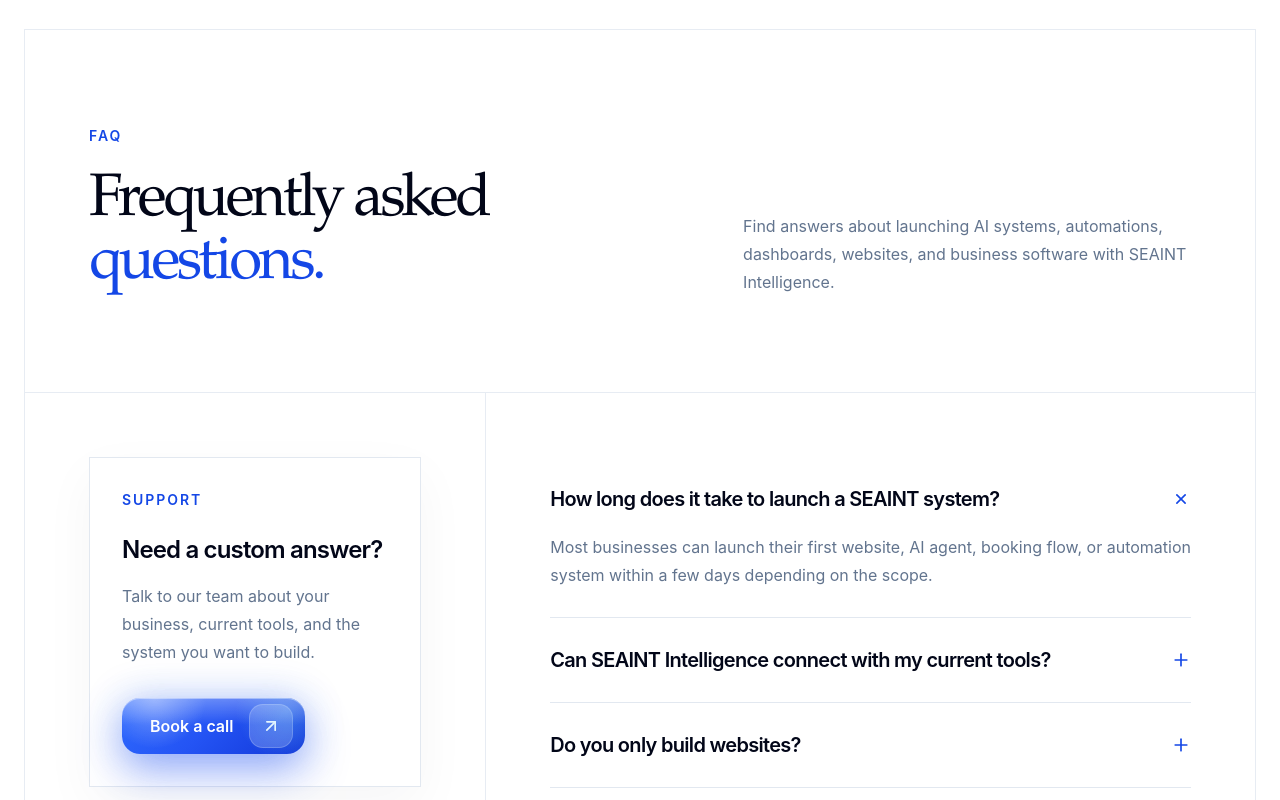
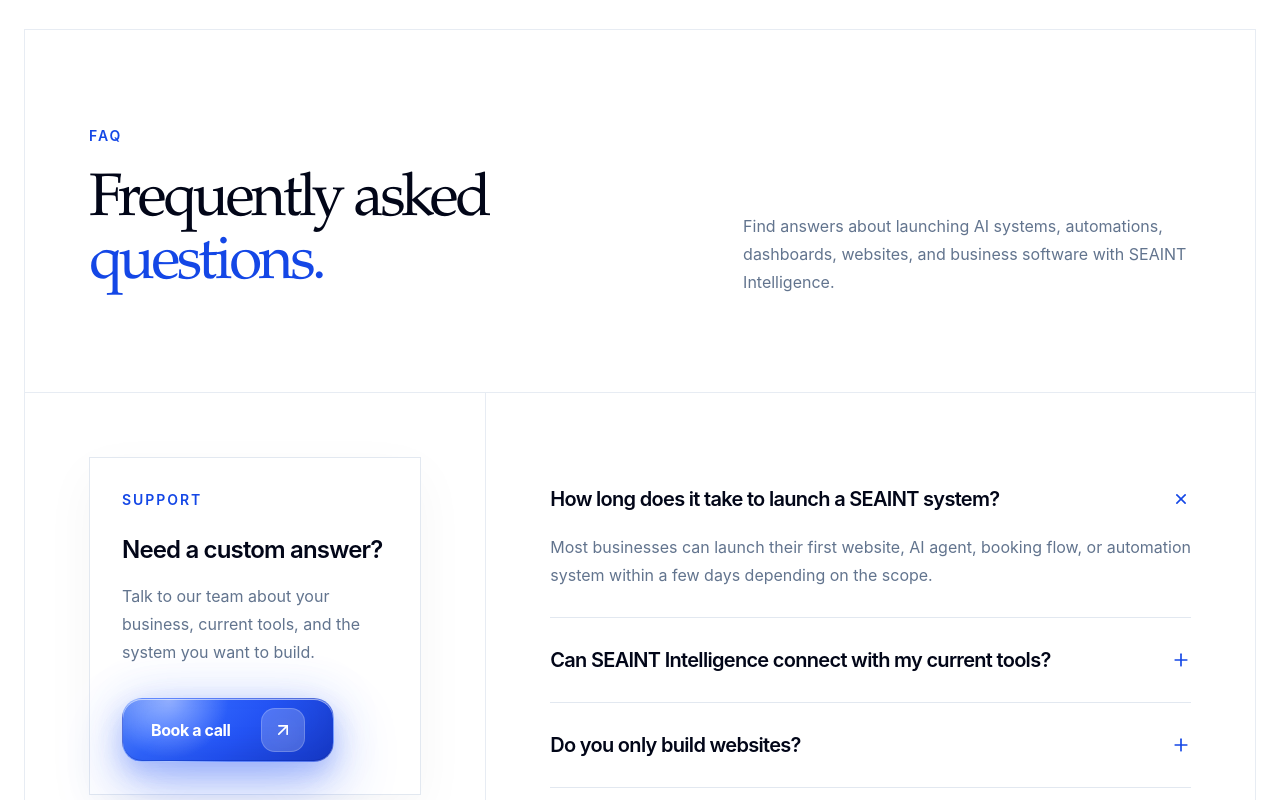
Before and after one commit to seaintCO/seaintintelligence-, a Next.js app: page /company in a window 1280 px wide. Shown: the part 2000-2800 px from the top of the page. Built offline with nearby package versions, Linux system fonts and the light colour scheme.

Commit message:
Upgrade SEAINT enterprise button and interaction system

```diff
--- a/app/globals.css
+++ b/app/globals.css
@@ -273,3 +273,376 @@
 .systems-tomorrow-headline.reveal-soft {
   animation: none !important;
 }
+
+/* =========================================================
+   SEAINT DESIGN SYSTEM V2
+   Premium enterprise buttons and interactions
+   ========================================================= */
+
+.seaint-btn {
+  --seaint-radius: 20px;
+  --seaint-transition: 420ms cubic-bezier(0.22, 1, 0.36, 1);
+
+  position: relative;
+  isolation: isolate;
+  overflow: hidden;
+
+  display: inline-flex;
+  min-height: 64px;
+  align-items: center;
+  justify-content: center;
+  gap: 14px;
+
+  padding: 0 28px;
+  border-radius: var(--seaint-radius);
+
+  font-size: 1rem;
+  font-weight: 700;
+  line-height: 1;
+  letter-spacing: -0.025em;
+  text-align: center;
+  text-decoration: none;
+
+  cursor: pointer;
+  user-select: none;
+  -webkit-tap-highlight-color: transparent;
+
+  transition:
+    transform var(--seaint-transition),
+    box-shadow var(--seaint-transition),
+    border-color var(--seaint-transition),
+    background var(--seaint-transition),
+    color var(--seaint-transition);
+}
+
+.seaint-btn::before {
+  position: absolute;
+  inset: -2px;
+  z-index: -2;
+  content: "";
+
+  border-radius: calc(var(--seaint-radius) + 2px);
+
+  opacity: 0;
+  background:
+    conic-gradient(
+      from 180deg,
+      transparent 0deg,
+      rgba(96, 165, 250, 0.72) 55deg,
+      rgba(255, 255, 255, 0.92) 92deg,
+      rgba(59, 130, 246, 0.76) 130deg,
+      transparent 190deg,
+      transparent 360deg
+    );
+
+  filter: blur(2px);
+  transition:
+    opacity var(--seaint-transition),
+    transform 900ms cubic-bezier(0.22, 1, 0.36, 1);
+}
+
+.seaint-btn::after {
+  position: absolute;
+  top: -80%;
+  left: -45%;
+  z-index: -1;
+
+  width: 42%;
+  height: 260%;
+  content: "";
+
+  opacity: 0.54;
+  background:
+    linear-gradient(
+      105deg,
+      transparent,
+      rgba(255, 255, 255, 0.05) 20%,
+      rgba(255, 255, 255, 0.68) 48%,
+      rgba(255, 255, 255, 0.08) 75%,
+      transparent
+    );
+
+  transform: rotate(18deg) translateX(-180%);
+  transition:
+    transform 900ms cubic-bezier(0.22, 1, 0.36, 1),
+    opacity var(--seaint-transition);
+}
+
+.seaint-btn:hover {
+  transform: translateY(-4px) scale(1.012);
+}
+
+.seaint-btn:hover::before {
+  opacity: 0.75;
+  transform: rotate(14deg);
+}
+
+.seaint-btn:hover::after {
+  opacity: 0.82;
+  transform: rotate(18deg) translateX(440%);
+}
+
+.seaint-btn:active {
+  transform: translateY(0) scale(0.975);
+  transition-duration: 110ms;
+}
+
+.seaint-btn:focus-visible {
+  outline: none;
+  box-shadow:
+    0 0 0 4px rgba(255, 255, 255, 0.95),
+    0 0 0 7px rgba(37, 99, 235, 0.34),
+    0 24px 65px rgba(37, 99, 235, 0.28);
+}
+
+/* Primary button */
+
+.seaint-btn-primary {
+  border: 1px solid rgba(255, 255, 255, 0.24);
+
+  color: #ffffff;
+
+  background:
+    radial-gradient(
+      circle at 22% 0%,
+      rgba(255, 255, 255, 0.44),
+      transparent 34%
+    ),
+    linear-gradient(
+      135deg,
+      #5d8cff 0%,
+      #3268ff 27%,
+      #2454f4 56%,
+      #173ac6 100%
+    );
+
+  box-shadow:
+    inset 0 1px 0 rgba(255, 255, 255, 0.58),
+    inset 0 -1px 0 rgba(0, 20, 120, 0.22),
+    inset 0 -12px 24px rgba(0, 34, 160, 0.13),
+    0 12px 25px rgba(37, 84, 244, 0.22),
+    0 25px 65px rgba(37, 84, 244, 0.33),
+    0 0 48px rgba(72, 118, 255, 0.17);
+}
+
+.seaint-btn-primary:hover {
+  box-shadow:
+    inset 0 1px 0 rgba(255, 255, 255, 0.72),
+    inset 0 -1px 0 rgba(0, 20, 120, 0.2),
+    inset 0 -14px 28px rgba(0, 34, 160, 0.12),
+    0 14px 28px rgba(37, 84, 244, 0.25),
+    0 32px 82px rgba(37, 84, 244, 0.42),
+    0 0 70px rgba(72, 118, 255, 0.26);
+}
+
+/* Secondary glass button */
+
+.seaint-btn-secondary {
+  border: 1px solid rgba(191, 219, 254, 0.92);
+
+  color: #07185b;
+
+  background:
+    radial-gradient(
+      circle at 25% 0%,
+      rgba(255, 255, 255, 1),
+      transparent 45%
+    ),
+    linear-gradient(
+      145deg,
+      rgba(255, 255, 255, 0.96),
+      rgba(244, 248, 255, 0.88)
+    );
+
+  box-shadow:
+    inset 0 1px 0 rgba(255, 255, 255, 1),
+    inset 0 -1px 0 rgba(148, 163, 184, 0.12),
+    inset 0 -10px 24px rgba(219, 234, 254, 0.2),
+    0 12px 28px rgba(15, 23, 42, 0.05),
+    0 24px 64px rgba(37, 99, 235, 0.12);
+
+  backdrop-filter: blur(22px);
+}
+
+.seaint-btn-secondary::before {
+  background:
+    conic-gradient(
+      from 180deg,
+      transparent 0deg,
+      rgba(147, 197, 253, 0.7) 58deg,
+      rgba(255, 255, 255, 1) 90deg,
+      rgba(96, 165, 250, 0.65) 135deg,
+      transparent 195deg,
+      transparent 360deg
+    );
+}
+
+.seaint-btn-secondary:hover {
+  border-color: rgba(96, 165, 250, 0.64);
+  color: #1743c7;
+
+  background:
+    radial-gradient(
+      circle at 25% 0%,
+      rgba(255, 255, 255, 1),
+      transparent 46%
+    ),
+    linear-gradient(
+      145deg,
+      #ffffff,
+      #eff6ff
+    );
+
+  box-shadow:
+    inset 0 1px 0 rgba(255, 255, 255, 1),
+    inset 0 -1px 0 rgba(59, 130, 246, 0.12),
+    inset 0 -12px 28px rgba(219, 234, 254, 0.26),
+    0 14px 32px rgba(15, 23, 42, 0.06),
+    0 30px 76px rgba(37, 99, 235, 0.19);
+}
+
+/* Button icon */
+
+.seaint-btn svg {
+  flex: 0 0 auto;
+  transition:
+    transform var(--seaint-transition),
+    filter var(--seaint-transition);
+}
+
+.seaint-btn:hover svg {
+  transform: translate(3px, -3px);
+}
+
+.seaint-btn-primary svg {
+  filter: drop-shadow(0 4px 9px rgba(255, 255, 255, 0.22));
+}
+
+.seaint-btn-icon {
+  display: inline-flex;
+  height: 48px;
+  width: 48px;
+  flex: 0 0 auto;
+  align-items: center;
+  justify-content: center;
+
+  border-radius: 15px;
+  border: 1px solid rgba(255, 255, 255, 0.25);
+
+  background: rgba(255, 255, 255, 0.14);
+
+  box-shadow:
+    inset 0 1px 0 rgba(255, 255, 255, 0.32),
+    0 10px 24px rgba(0, 28, 138, 0.13);
+
+  backdrop-filter: blur(14px);
+
+  transition:
+    transform var(--seaint-transition),
+    background var(--seaint-transition),
+    box-shadow var(--seaint-transition);
+}
+
+.seaint-btn:hover .seaint-btn-icon {
+  transform: translateX(3px);
+  background: rgba(255, 255, 255, 0.21);
+  box-shadow:
+    inset 0 1px 0 rgba(255, 255, 255, 0.44),
+    0 14px 30px rgba(0, 28, 138, 0.2);
+}
+
+.seaint-btn-secondary .seaint-btn-icon {
+  border-color: rgba(203, 213, 225, 0.76);
+  color: #07185b;
+  background: rgba(255, 255, 255, 0.92);
+  box-shadow:
+    inset 0 1px 0 rgba(255, 255, 255, 1),
+    0 10px 28px rgba(37, 99, 235, 0.09);
+}
+
+/* Existing SEAINT button classes inherit V2 styling */
+
+.holo-primary {
+  border: 1px solid rgba(255, 255, 255, 0.24) !important;
+
+  background:
+    radial-gradient(
+      circle at 22% 0%,
+      rgba(255, 255, 255, 0.42),
+      transparent 34%
+    ),
+    linear-gradient(
+      135deg,
+      #5d8cff,
+      #3268ff 28%,
+      #2454f4 58%,
+      #173ac6
+    ) !important;
+
+  box-shadow:
+    inset 0 1px 0 rgba(255, 255, 255, 0.56),
+    inset 0 -12px 24px rgba(0, 34, 160, 0.13),
+    0 24px 65px rgba(37, 84, 244, 0.33) !important;
+
+  transition:
+    transform 420ms cubic-bezier(0.22, 1, 0.36, 1),
+    box-shadow 420ms cubic-bezier(0.22, 1, 0.36, 1) !important;
+}
+
+.holo-primary:hover {
+  transform: translateY(-4px) scale(1.012);
+  box-shadow:
+    inset 0 1px 0 rgba(255, 255, 255, 0.7),
+    inset 0 -14px 28px rgba(0, 34, 160, 0.12),
+    0 32px 82px rgba(37, 84, 244, 0.42) !important;
+}
+
+.holo-secondary {
+  border: 1px solid rgba(191, 219, 254, 0.9) !important;
+
+  color: #07185b !important;
+
+  background:
+    radial-gradient(
+      circle at 25% 0%,
+      rgba(255, 255, 255, 1),
+      transparent 45%
+    ),
+    linear-gradient(
+      145deg,
+      rgba(255, 255, 255, 0.96),
+      rgba(244, 248, 255, 0.88)
+    ) !important;
+
+  box-shadow:
+    inset 0 1px 0 rgba(255, 255, 255, 1),
+    0 24px 64px rgba(37, 99, 235, 0.12) !important;
+}
+
+@media (max-width: 639px) {
+  .seaint-btn {
+    width: 100%;
+    min-height: 62px;
+    padding-right: 18px;
+    padding-left: 22px;
+  }
+}
+
+@media (prefers-reduced-motion: reduce) {
+  .seaint-btn,
+  .seaint-btn::before,
+  .seaint-btn::after,
+  .seaint-btn svg,
+  .seaint-btn-icon {
+    transition: none !important;
+  }
+
+  .seaint-btn:hover,
+  .seaint-btn:active {
+    transform: none;
+  }
+
+  .seaint-btn::after {
+    display: none;
+  }
+}
--- a/components/BookingSection.tsx
+++ b/components/BookingSection.tsx
@@ -52,7 +52,7 @@
               <div className="mt-9 flex flex-col gap-4 sm:flex-row sm:gap-5">
                 <a
                   href="https://calendly.com/seaintco/new-meeting"
-                  className="holo-primary group inline-flex h-14 w-full items-center justify-center overflow-hidden rounded-[18px] pl-7 pr-3 text-[16px] font-semibold tracking-[-0.02em] text-white transition-all duration-300 hover:-translate-y-0.5 sm:w-auto"
+                  className="seaint-btn seaint-btn-primary group inline-flex h-14 w-full items-center justify-center overflow-hidden rounded-[18px] pl-7 pr-3 text-[16px] font-semibold tracking-[-0.02em] text-white transition-all duration-300 hover:-translate-y-0.5 sm:w-auto"
                 >
                   <span className="relative z-10 whitespace-nowrap">
                     {es ? "Reservar llamada" : "Book strategy call"}
@@ -64,7 +64,7 @@
 
                 <a
                   href="#solutions"
-                  className="holo-secondary group relative inline-flex h-14 w-full items-center justify-center overflow-hidden rounded-[18px] pl-7 pr-3 text-[16px] font-semibold tracking-[-0.02em] text-[#06145b] transition-all duration-300 hover:-translate-y-0.5 sm:w-auto"
+                  className="seaint-btn seaint-btn-secondary group relative inline-flex h-14 w-full items-center justify-center overflow-hidden rounded-[18px] pl-7 pr-3 text-[16px] font-semibold tracking-[-0.02em] text-[#06145b] transition-all duration-300 hover:-translate-y-0.5 sm:w-auto"
                 >
                   <span className="relative z-10 whitespace-nowrap">
                     {es ? "Ver soluciones" : "Explore solutions"}
--- a/components/CTA.tsx
+++ b/components/CTA.tsx
@@ -93,7 +93,7 @@
                   ? "Habla con nuestro equipo sobre tu negocio, tus herramientas actuales y el sistema que quieres construir."
                   : "Talk to our team about your business, current tools, and the system you want to build."}
               </p>
-              <a href="https://calendly.com/seaintco/new-meeting" className="holo-primary mt-8 inline-flex h-14 items-center justify-center rounded-[18px] pl-7 pr-3 font-semibold text-white">
+              <a href="https://calendly.com/seaintco/new-meeting" className="seaint-btn seaint-btn-primary mt-8 inline-flex h-14 items-center justify-center rounded-[18px] pl-7 pr-3 font-semibold text-white">
                 <span>{es ? "Reservar llamada" : "Book a call"}</span>
                 <span className="ml-4 inline-flex h-11 w-11 items-center justify-center rounded-[14px] border border-white/20 bg-white/20">
                   <ArrowUpRight className="h-5 w-5" />
--- a/components/Hero.tsx
+++ b/components/Hero.tsx
@@ -25,7 +25,7 @@
             >
               <span>{es ? "Reservar ahora" : "Book Now"}</span>
 
-              <span className="ml-5 inline-flex h-12 w-12 items-center justify-center rounded-[15px] border border-white/25 bg-white/15">
+              <span className="seaint-btn-icon">
                 <ArrowUpRight className="h-5 w-5" />
               </span>
             </Link>
@@ -36,7 +36,7 @@
             >
               <span>{es ? "Explorar soluciones" : "Explore Solutions"}</span>
 
-              <span className="ml-5 inline-flex h-12 w-12 items-center justify-center rounded-[15px] border border-slate-200 bg-white">
+              <span className="seaint-btn-icon">
                 <ArrowUpRight className="h-5 w-5" />
               </span>
             </Link>
--- a/components/SelectedWork.tsx
+++ b/components/SelectedWork.tsx
@@ -202,7 +202,7 @@
 
             <Link
               href="/consultation"
-              className="premium-button inline-flex min-h-14 items-center justify-center rounded-2xl bg-gradient-to-br from-blue-500 via-blue-600 to-blue-800 px-7 text-sm font-semibold text-white shadow-[0_20px_50px_rgba(37,99,235,0.32)] transition hover:-translate-y-1 hover:shadow-[0_28px_65px_rgba(37,99,235,0.42)]"
+              className="seaint-btn seaint-btn-primary inline-flex min-h-14 items-center justify-center rounded-2xl bg-gradient-to-br from-blue-500 via-blue-600 to-blue-800 px-7 text-sm font-semibold text-white shadow-[0_20px_50px_rgba(37,99,235,0.32)] transition hover:-translate-y-1 hover:shadow-[0_28px_65px_rgba(37,99,235,0.42)]"
             >
               {es ? "Hablar sobre un proyecto" : "Discuss a project"}
               <ArrowUpRight className="ml-3 h-4 w-4" />
```
Also changed, not shown: components/Footer.tsx (line endings or trailing spaces), components/Navbar.tsx (line endings or trailing spaces).
